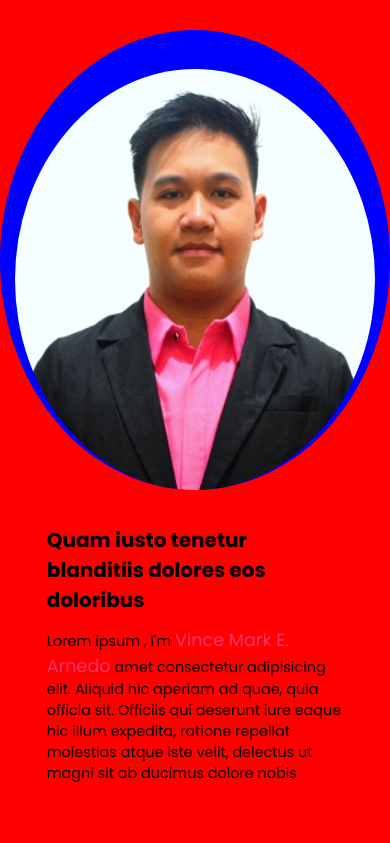
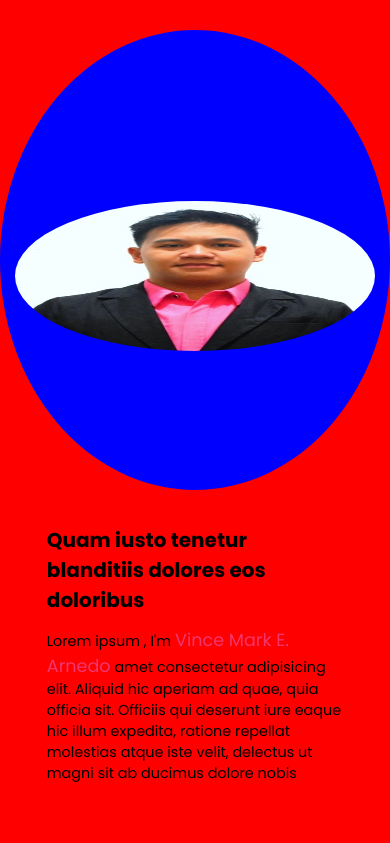
Before and after one commit to VinceMarkArnedo/VinceMarkArnedo.github.io, a PHP site: page / in a window 390 px wide. Shown: the part 51-894 px from the top of the page. Run offline with PHP 8.4, Linux system fonts and the light colour scheme.

Commit message:
Update style.css

```diff
--- a/css/style.css
+++ b/css/style.css
@@ -130,7 +130,7 @@ html{
     .profpic img{
         object-fit: fill;
         min-width:100%;
-        min-height:100%;
+        min-height:auto;
         max-width:auto;
         max-height:auto;
 
```
